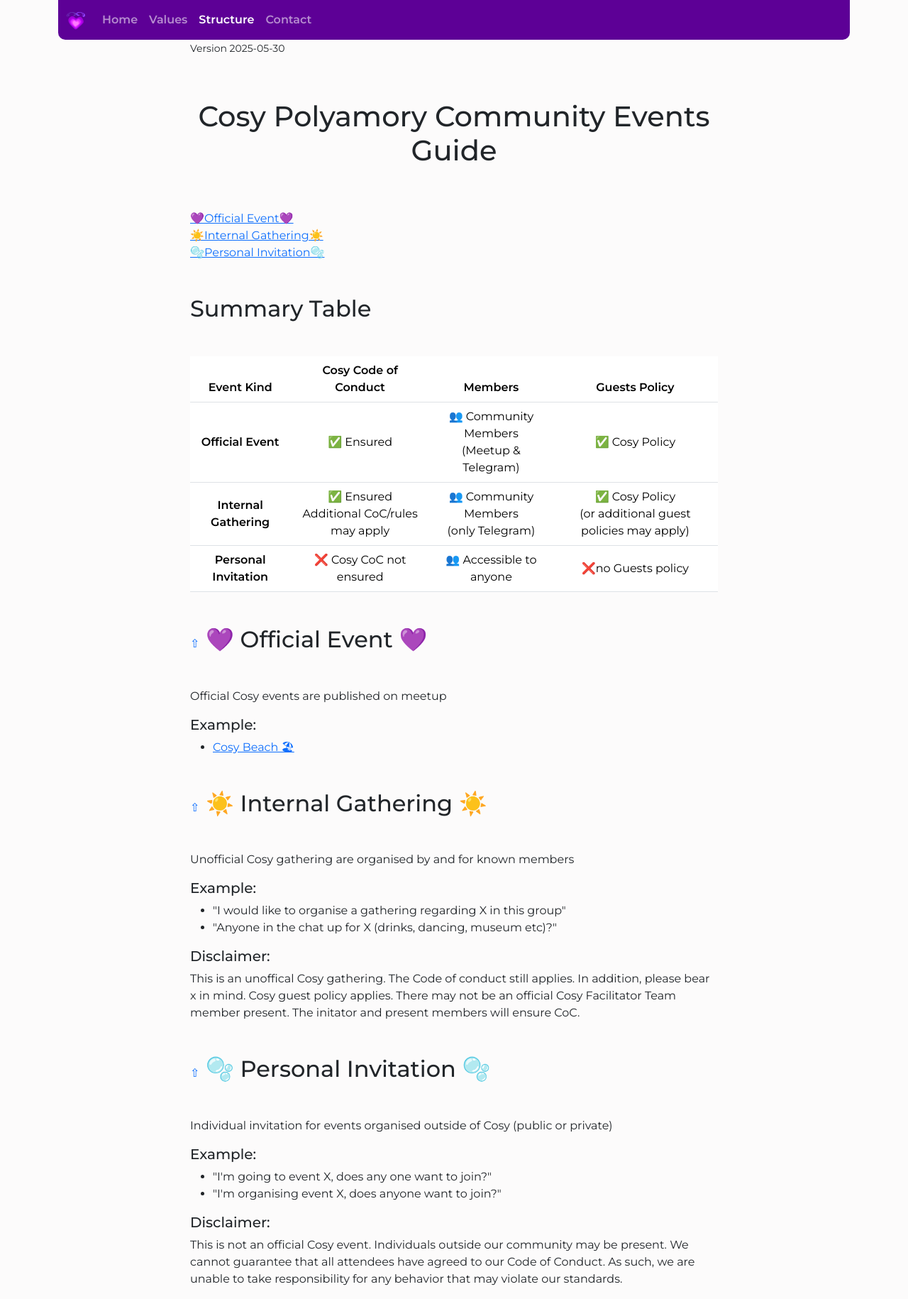
After one commit to mayhem/cosypolyamory.org, a Flask app: page /events-guide in a window 1280 px wide. The commit adds this page. Shown: the whole page at 71% size. Run offline with Flask 3, Linux system fonts and the light colour scheme; some libraries are stand-ins or nearby versions.

Commit message:
[feat](Events Guide) add new page
to explain the different kind of events and how the CoC covers them

```diff
--- a/server.py
+++ b/server.py
@@ -45,3 +45,7 @@ def conflict():
 @app.route('/code-of-conduct')
 def coc():
     return render_template("/code-of-conduct.html", page="docs")
+
+@app.route('/events-guide')
+def eventsGuide():
+    return render_template("/events-guide.html", page="docs")
--- /dev/null
+++ b/templates/events-guide.html
@@ -0,0 +1,110 @@
+{%- extends 'base.html' -%}
+{%- block title -%}home{% endblock %}
+{%- block content -%}
+
+<div id="events-guide">
+  <div id="title">
+    <p class="font-italic font-weight-light"><small>Version 2025-05-30</small></p>
+    <h1 class="text-center">Cosy Polyamory Community Events Guide</h1>
+  </div>
+  <div class="col-xl-4" id="table-of-contents">
+    <ul class="list list-unstyled" role="list">
+      <li>
+        <a href="#official-event">
+          <span class="title">💜Official Event💜</span>
+        </a>
+      </li>
+      <li>
+        <a href="#internal-gathering">
+          <span class="title">☀️Internal Gathering☀️</span>
+        </a>
+      </li>
+      <li>
+        <a href="#personal-invitation">
+          <span class="title">🫧Personal Invitation🫧</span>
+        </a>
+      </li>
+    </ul>
+  </div>
+  <div class="summary-table">
+    <h2>Summary Table</h2>
+      <table class="table align-middle text-center">
+        <thead>
+          <tr>
+            <th scope="col">Event Kind</th>
+            <th scope="col">Cosy Code of Conduct</th>
+            <th scope="col">Members</th>
+            <th scope="col">Guests Policy</th>
+          </tr>
+        </thead>
+        <tbody>
+          <tr>
+            <th scope="row">Official Event</th>
+            <td>✅️ Ensured</td>
+            <td>👥 Community Members <br> (Meetup & Telegram)</td>
+            <td>✅️ Cosy Policy</td>
+          </tr>
+          <tr>
+            <th scope="row">Internal Gathering</th>
+            <td>✅️ Ensured <br> Additional CoC/rules may apply </td>
+            <td>👥 Community Members <br> (only Telegram)</td>
+            <td>✅️ Cosy Policy <br> (or additional guest policies may apply)</td>
+          </tr>
+          <tr>
+            <th scope="row">Personal Invitation</th>
+            <td>❌️ Cosy CoC not ensured</td>
+            <td>👥 Accessible to anyone</td>
+            <td>❌️no Guests policy</td>
+          </tr>
+        </tbody>
+      </table>
+  </div>
+  <div id="official-event">
+    <h2>
+      <a class="back-to-top" href="#title">⇧</a>
+      💜 Official Event 💜
+    </h2>
+      <p>Official Cosy events are published on meetup</p>
+
+    <h5>Example:</h5>
+    <ul>
+      <li>
+        <a href="https://www.meetup.com/cosy-polyamory-community/events/307459713/">Cosy Beach 🏖</a>
+      </li>
+    </ul>
+  </div>
+  <div id="internal-gathering">
+    <h2>
+      <a class="back-to-top" href="#title">⇧</a>
+      ☀️ Internal Gathering ☀️
+    </h2>
+    <p>Unofficial Cosy gathering are organised by and for known members</p>
+    <h5>Example:</h5>
+    <ul>
+      <li>"I would like to organise a gathering regarding X in this group"</li>
+      <li>"Anyone in the chat up for X (drinks, dancing, museum etc)?"</li>
+    </ul>
+    <h5>Disclaimer:</h5>
+    <p>This is an unoffical Cosy gathering. The Code of conduct still applies. In addition, please bear x in mind. Cosy guest policy applies. There may not be an official Cosy Facilitator Team member present. The initator and present members will ensure CoC.</p>
+  </div>
+  <div id="personal-invitation">
+    <h2>
+      <a class="back-to-top" href="#title">⇧</a>
+      🫧 Personal Invitation 🫧
+    </h2>
+    <p>Individual invitation for events organised outside of Cosy (public or private)
+    </p>
+    <h5>Example:</h5>
+    <ul>
+      <li>"I'm going to event X, does any one want to join?"</li>
+      <li>"I'm organising event X, does anyone want to join?"</li>
+    </ul>
+    <h5>Disclaimer:</h5>
+    <p>This is not an official Cosy event. Individuals outside our community may be present. We cannot guarantee that all attendees have agreed to our Code of Conduct. As such, we are unable to take responsibility for any behavior that may violate our standards.</p>
+  </div>
+</div>
+
+{% endblock%}
+
+{% block scripts %}
+{% endblock %}
--- a/templates/structure.html
+++ b/templates/structure.html
@@ -13,6 +13,7 @@
       <ul>
         <li><a href="/code-of-conduct">Code of Conduct</a></li>
         <li><a href="/conflict-resolution">Conflict Resolution Protocol</a></li>
+        <li><a href="/events-guide">Guide to the different kind of Events</a></li>
       </ul>
     </div>
     <div class="col-md-9" id="governance">
```
